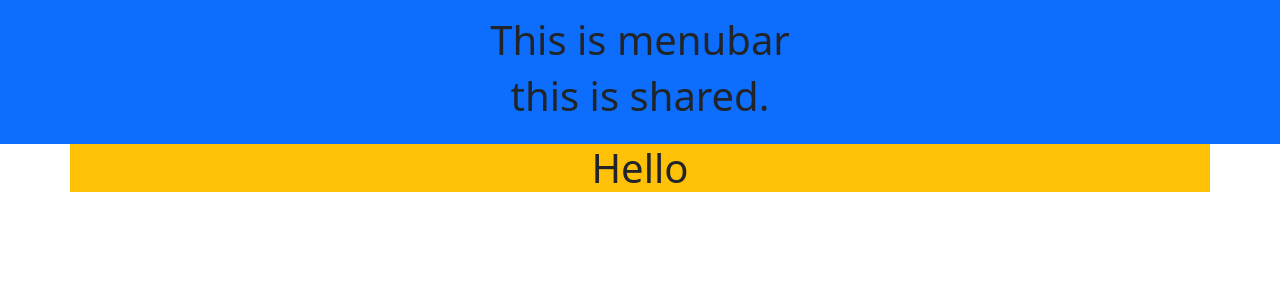
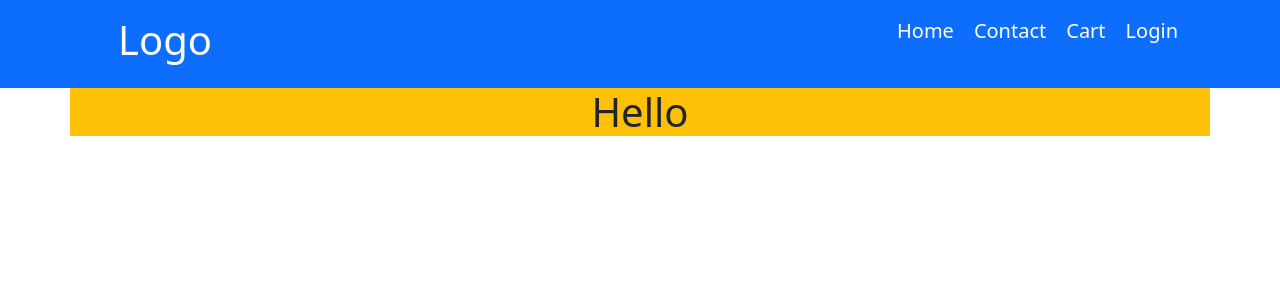
Before and after one commit to CodeWithShamim/Milestone-8-React, a React (Create React App) app in the folder Conceptual session (React core concept)/my-app/: page / in a window 1280 px wide. Shown: the top 300 px of the page. Built offline with nearby package versions, Linux system fonts and the light colour scheme.

Commit message:
Menubar update

```diff
--- a/Conceptual session (React core concept)/my-app/src/components/Menubar/Menubar.css
+++ b/Conceptual session (React core concept)/my-app/src/components/Menubar/Menubar.css
@@ -0,0 +1,16 @@
+.menu-container h1 {
+    color: white;
+}
+
+.menu-list {
+    list-style-type: none;
+    font-size: 20px;
+    cursor: pointer;
+    display: flex;
+    justify-content: right;
+}
+
+.menu-list li {
+    margin-right: 20px;
+    color: white;
+}
--- a/Conceptual session (React core concept)/my-app/src/components/Menubar/Menubar.js
+++ b/Conceptual session (React core concept)/my-app/src/components/Menubar/Menubar.js
@@ -1,11 +1,23 @@
 import React from 'react';
-import Shared from '../Shared/Shared';
+// import Shared from '../Shared/Shared';
+import './Menubar.css'
 
 const Menubar=() => {
     return (
         <div>
-            <h1>This is menubar</h1>
-            <Shared></Shared>
+            <div className="container">
+                <div className="row menu-container">
+                    <div className="col-md-2">
+                        <h1>Logo</h1>
+                    </div>
+                    <div className="col-md-10 menu-list">
+                        <li>Home</li>
+                        <li>Contact</li>
+                        <li>Cart</li>
+                        <li>Login</li>
+                    </div>
+                </div>
+            </div>
 
         </div>
     );
```
